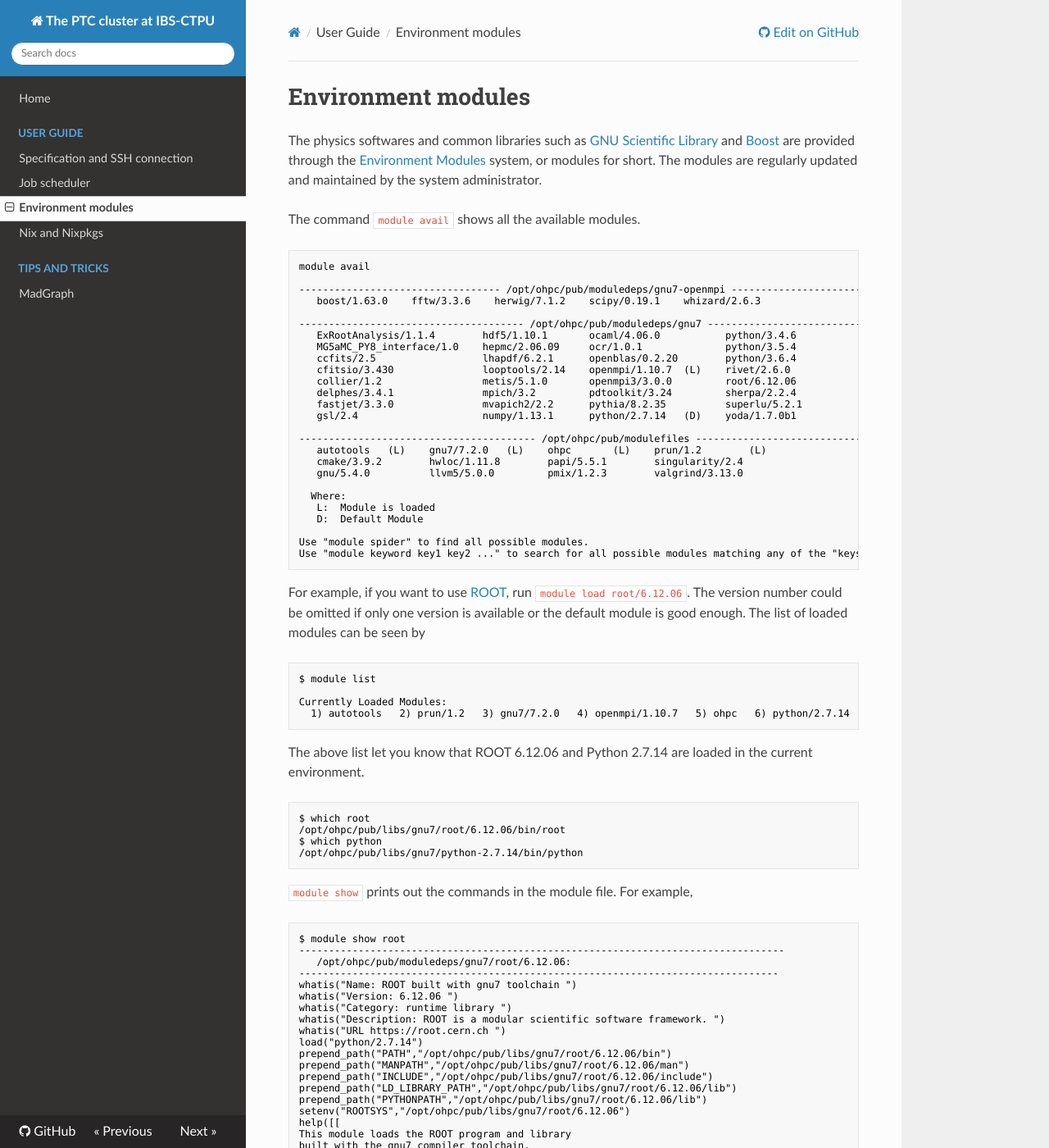
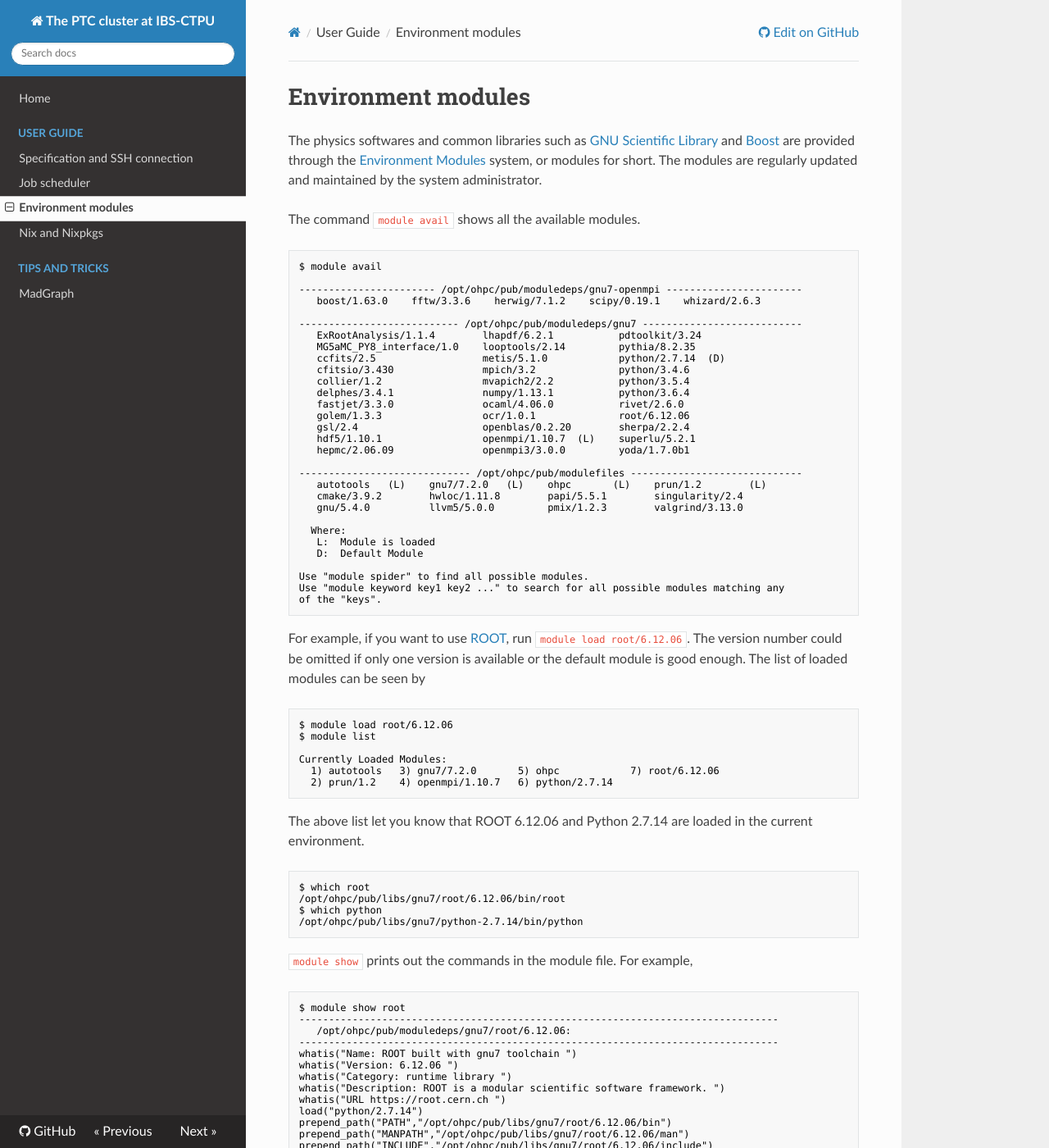
Before and after one commit to cbpark/ptc-cluster, an MkDocs documentation site: the page built from docs/modules.md, in a window 1280 px wide and 1400 px high. Shown: the whole window at 82% size. Built offline with MkDocs 1.6.1, drawn with Linux system fonts in a browser that asks for light colours; nearby versions of some CDN libraries; old or Windows-style settings are respelled for this version of MkDocs; some of the changed text lies outside the part shown.

Commit message:
plain -> no-highlight and wrap lines

````diff
--- a/docs/modules.md
+++ b/docs/modules.md
@@ -4,23 +4,26 @@ The physics softwares and common libraries such as [GNU Scientific Library](http
 
 The command `module avail` shows all the available modules.
 
-``` plain
-module avail
+``` no-highlight
+$ module avail
 
----------------------------------- /opt/ohpc/pub/moduledeps/gnu7-openmpi -----------------------------------
+----------------------- /opt/ohpc/pub/moduledeps/gnu7-openmpi -----------------------
    boost/1.63.0    fftw/3.3.6    herwig/7.1.2    scipy/0.19.1    whizard/2.6.3
 
--------------------------------------- /opt/ohpc/pub/moduledeps/gnu7 ---------------------------------------
-   ExRootAnalysis/1.1.4        hdf5/1.10.1       ocaml/4.06.0           python/3.4.6
-   MG5aMC_PY8_interface/1.0    hepmc/2.06.09     ocr/1.0.1              python/3.5.4
-   ccfits/2.5                  lhapdf/6.2.1      openblas/0.2.20        python/3.6.4
-   cfitsio/3.430               looptools/2.14    openmpi/1.10.7  (L)    rivet/2.6.0
-   collier/1.2                 metis/5.1.0       openmpi3/3.0.0         root/6.12.06
-   delphes/3.4.1               mpich/3.2         pdtoolkit/3.24         sherpa/2.2.4
-   fastjet/3.3.0               mvapich2/2.2      pythia/8.2.35          superlu/5.2.1
-   gsl/2.4                     numpy/1.13.1      python/2.7.14   (D)    yoda/1.7.0b1
+--------------------------- /opt/ohpc/pub/moduledeps/gnu7 ---------------------------
+   ExRootAnalysis/1.1.4        lhapdf/6.2.1           pdtoolkit/3.24
+   MG5aMC_PY8_interface/1.0    looptools/2.14         pythia/8.2.35
+   ccfits/2.5                  metis/5.1.0            python/2.7.14  (D)
+   cfitsio/3.430               mpich/3.2              python/3.4.6
+   collier/1.2                 mvapich2/2.2           python/3.5.4
+   delphes/3.4.1               numpy/1.13.1           python/3.6.4
+   fastjet/3.3.0               ocaml/4.06.0           rivet/2.6.0
+   golem/1.3.3                 ocr/1.0.1              root/6.12.06
+   gsl/2.4                     openblas/0.2.20        sherpa/2.2.4
+   hdf5/1.10.1                 openmpi/1.10.7  (L)    superlu/5.2.1
+   hepmc/2.06.09               openmpi3/3.0.0         yoda/1.7.0b1
 
----------------------------------------- /opt/ohpc/pub/modulefiles -----------------------------------------
+----------------------------- /opt/ohpc/pub/modulefiles -----------------------------
    autotools   (L)    gnu7/7.2.0   (L)    ohpc       (L)    prun/1.2        (L)
    cmake/3.9.2        hwloc/1.11.8        papi/5.5.1        singularity/2.4
    gnu/5.4.0          llvm5/5.0.0         pmix/1.2.3        valgrind/3.13.0
@@ -30,21 +33,24 @@ module avail
    D:  Default Module
 
 Use "module spider" to find all possible modules.
-Use "module keyword key1 key2 ..." to search for all possible modules matching any of the "keys".
+Use "module keyword key1 key2 ..." to search for all possible modules matching any
+of the "keys".
 ```
 
 For example, if you want to use [ROOT](http://root.cern.ch/), run `module load root/6.12.06`. The version number could be omitted if only one version is available or the default module is good enough. The list of loaded modules can be seen by
 
-``` plain
+``` no-highlight
+$ module load root/6.12.06
 $ module list
 
 Currently Loaded Modules:
-  1) autotools   2) prun/1.2   3) gnu7/7.2.0   4) openmpi/1.10.7   5) ohpc   6) python/2.7.14   7) root/6.12.06
+  1) autotools   3) gnu7/7.2.0       5) ohpc            7) root/6.12.06
+  2) prun/1.2    4) openmpi/1.10.7   6) python/2.7.14
 ```
 
 The above list let you know that ROOT 6.12.06 and Python 2.7.14 are loaded in the current environment.
 
-``` plain
+``` no-highlight
 $ which root
 /opt/ohpc/pub/libs/gnu7/root/6.12.06/bin/root
 $ which python
@@ -53,9 +59,9 @@ $ which python
 
 `module show` prints out the commands in the module file. For example,
 
-``` plain
+``` no-highlight
 $ module show root
-----------------------------------------------------------------------------------
+---------------------------------------------------------------------------------
    /opt/ohpc/pub/moduledeps/gnu7/root/6.12.06:
 ---------------------------------------------------------------------------------
 whatis("Name: ROOT built with gnu7 toolchain ")
@@ -99,7 +105,7 @@ srun root -b -q $ROOTSYS/tutorials/math/binomial.C
 
 running `sbatch run.sh` (`run.sh` is the name of the script given above) gives us
 
-``` plain
+``` no-highlight
 $ cat root_output.txt
    ------------------------------------------------------------
   | Welcome to ROOT 6.12/06                http://root.cern.ch |
@@ -138,7 +144,7 @@ Average Error = 1.064988e-13
 
 `module unload` will unload the module.
 
-``` plain
+``` no-highlight
 $ module unload root
 $ module list
 
@@ -148,12 +154,13 @@ Currently Loaded Modules:
 
 Note that Python 2.7.14 has been unloaded as well since it was loaded as a requirement to load ROOT. If what you want is just Python 2.7.14,
 
-``` plain
+``` no-highlight
 $ module load python/2.7.14
 $ module list
 
 Currently Loaded Modules:
-  1) autotools   2) prun/1.2   3) gnu7/7.2.0   4) openmpi/1.10.7   5) ohpc   6) python/2.7.14
+  1) autotools   3) gnu7/7.2.0       5) ohpc
+  2) prun/1.2    4) openmpi/1.10.7   6) python/2.7.14
 
 $ which python
 /opt/ohpc/pub/libs/gnu7/python-2.7.14/bin/python
@@ -161,7 +168,7 @@ $ which python
 
 `module avail` shows that you could use GCC 5.4.0 (`gnu/5.4.0`), while GCC 7.2.0 (`gnu7/7.2.0`) is currently loaded.
 
-``` plain
+``` no-highlight
 $ gcc --version
 gcc (GCC) 7.2.0
 Copyright (C) 2017 Free Software Foundation, Inc.
@@ -171,7 +178,7 @@ warranty; not even for MERCHANTABILITY or FITNESS FOR A PARTICULAR PURPOSE.
 
 Since GCC 7.2.0 conflicts with GCC 5.4.0 (they cannot coexist in an environment), you cannot load directly GCC 5, but switch to it by running
 
-``` plain
+``` no-highlight
 $ module switch gnu7 gnu/5.4.0
 
 Due to MODULEPATH changes, the following have been reloaded:
@@ -183,7 +190,8 @@ The following have been reloaded with a version change:
 $ module list
 
 Currently Loaded Modules:
-  1) autotools   2) prun/1.2   3) ohpc   4) gnu/5.4.0   5) openmpi/1.10.6   6) python/2.7.14
+  1) autotools   3) ohpc        5) openmpi/1.10.6
+  2) prun/1.2    4) gnu/5.4.0   6) python/2.7.14
 
 $ gcc --version
 gcc (GCC) 5.4.0
@@ -194,7 +202,7 @@ warranty; not even for MERCHANTABILITY or FITNESS FOR A PARTICULAR PURPOSE.
 
 The list of loaded modules will be reset once you re-login the master server. All the modules can be removed from your environment by purging them.
 
-``` plain
+``` no-highlight
 $ module purge
 $ module list
 No modules loaded
@@ -202,7 +210,7 @@ No modules loaded
 
 Sometimes, it's necessary to remove `.lmod.d` in your home directory to refresh the list of available modules.
 
-``` plain
+``` no-highlight
 rm -rf ~/.lmod.d
 module avail
 ```
````
Also changed, not shown: docs/job-scheduler.md (+9 -9 lines), docs/specification.md (+3 -3 lines), docs/tips-and-tricks/madgraph.md (+23 -20 lines).
